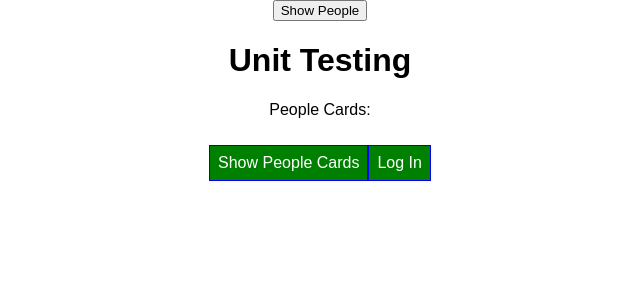
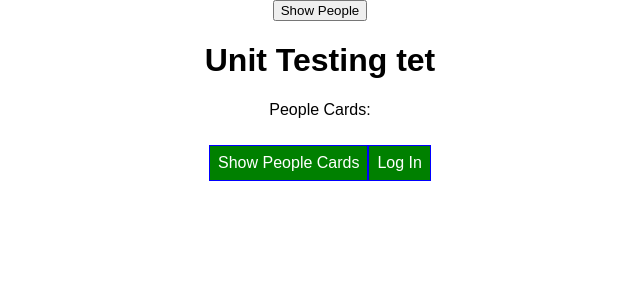
Before and after one commit to aidanlowson/ReactTraining, a React app in the folder udemy-react/: page / in a window 1280 px wide. Shown: the top 300 px of the page, without its empty margins (320-960 px from the left). Built offline with nearby package versions, Linux system fonts and the light colour scheme.

Commit message:
text change

```diff
--- a/udemy-react/src/components/Cockpit/Cockpit.js
+++ b/udemy-react/src/components/Cockpit/Cockpit.js
@@ -22,7 +22,7 @@ const cockpit = (props) => {
   return (
   <div className={style.Cockpit}>
     <h1>
-      Unit Testing
+      Unit Testing tet
     </h1>
     <p className={classes.join(' ')}>
       People Cards:
```
